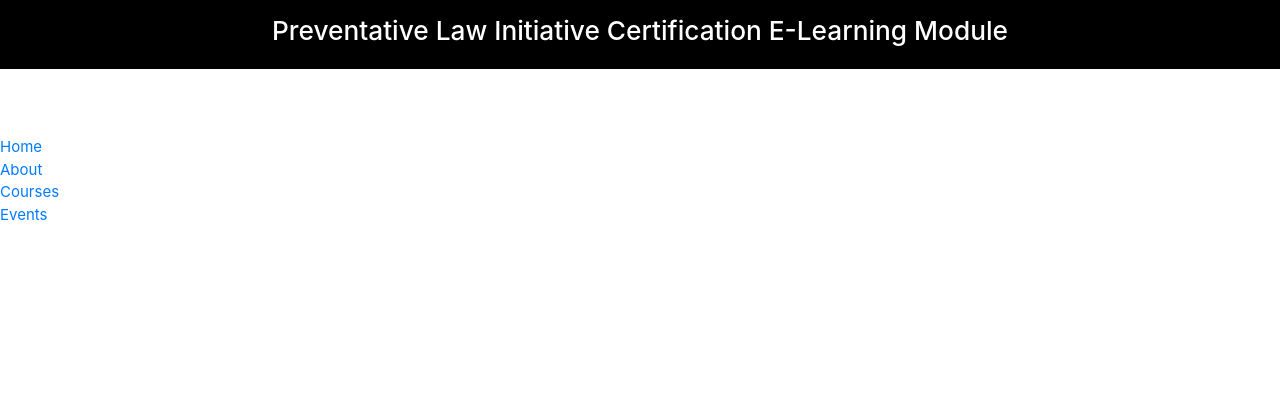
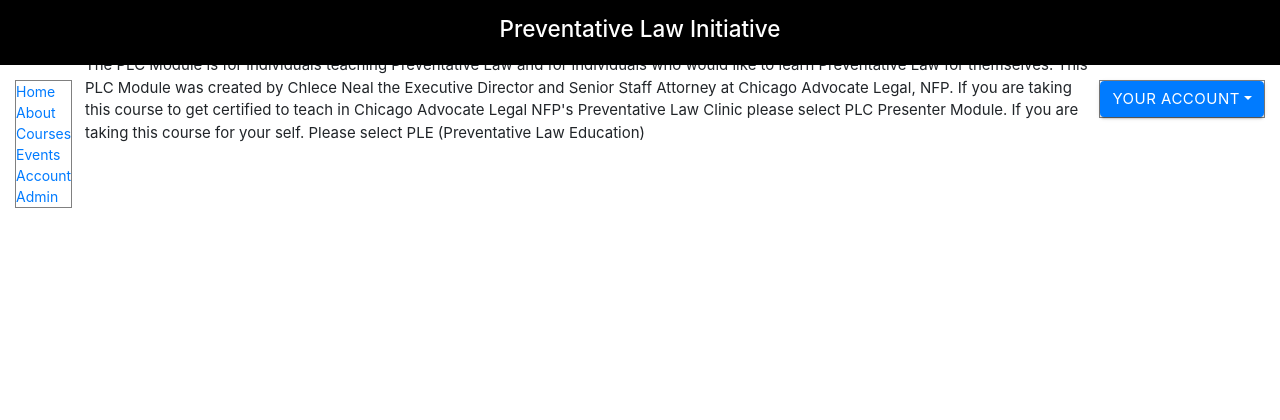
Before and after one commit to CNWNMURRAY/PLI-COMP490, a Django app: page /PLCert/courses/ in a window 1280 px wide. Shown: the top 420 px of the page. Run offline with Django 3.2, Linux system fonts and the light colour scheme; data that the repository does not hold is empty; some libraries are stand-ins or nearby versions.

Commit message:
working on layout

```diff
--- a/PLI/PLCert/templates/PLCert/courses.html
+++ b/PLI/PLCert/templates/PLCert/courses.html
@@ -2,7 +2,27 @@
 {% load staticfiles %}
 
 {% block content %}
-<div class = "title"></div>
-<h3 class="center-align">Courses</h3>
+<h3 class="center-align">Legal Information Courses</h3>
+
+<div class ="pagination">
+        <ul class="courses">
+        {% for courses in courses %}
+        <li  style="color:0038a8;" class="nav-item"><a class="nav-link" href="/PLCert/courses/{{courses.id}}">{{courses.title}}</a></li>
+        {% endfor %}
+        </ul>
+</div>
+
+<div class = "container">
+        <p class="courses">
+            The PLC Module is for individuals teaching Preventative Law and for individuals
+        who would like to learn  Preventative Law for themselves.
+        This PLC Module was created by Chlece Neal the Executive Director and Senior Staff
+        Attorney at Chicago Advocate Legal, NFP.
+        If you are taking this course to get certified to teach in Chicago Advocate
+        Legal NFP's Preventative Law Clinic please select PLC Presenter Module.
+        If you are taking this course for your self. Please select PLE (Preventative
+        Law Education)
+        </p>
+</div>
 
 {% endblock %}
--- a/PLI/PLCert/templates/PLCert/layout.html
+++ b/PLI/PLCert/templates/PLCert/layout.html
@@ -13,7 +13,6 @@
             text-align: center;
             width: 100%;
         }
-
         footer {
             padding: 1em;
             position: fixed;
@@ -30,50 +29,51 @@
             text-align: center;
         }
 
-                button {
-                    background-color:0038a8;
+        .navbar-nav{
+            float: left;
+            display: block;
+            margin-top: 80px;
+            font-size: 14px;
+            border: 1px solid gray;
         }
 
         .dropdown{
             float: right;
-                    max-width: 10em;
-
+            margin-top: 80px;
+            border: 1px solid gray;
         }
 
-                .dropdown-menu  {
-                    border: none;
+        button .btn btn-primary dropdown-toggle{
+            background-color:goldenrod;
+            font-size: 14px;
         }
 
-                .navbar-nav  {
-                    float: left;
-                    position: absolute;
-                    margin-top: 100px;
-
+        .container{
+            margin-left: 180px;
+            margin-top: 50%;
+            padding-left: 1em;
         }
 
-                .course_container {
-                    float: left;
-
+        p .introduction {
+            margin-top: 50%;
         }
 
-                .navbar-nav li {
-                    list-style-type: none;
-                    padding: 0;
+        .pagination {
+            display: inline-block;
+            margin-left: 80px;
         }
 
-                .navbar-nav li a {
+        .pagination li a {
+            color: black;
+            float: left;
+            padding: 8px 10px;
             text-decoration: none;
         }
 
-                p {
-                    margin-left: 180px;
-                    margin-top: 50%;
-                    border-left: 1px solid gray;
-                    padding-left: 1em;
 
-                }
+
+
 </style>
-
 <head>
   <meta charset="utf-8">
   <!--To ensure proper rendering and touch zooming-->
@@ -109,10 +109,10 @@
 <body>
 <div class="container-fluid">
     <header class="main">
-        <h3> Preventative Law Initiative Certification E-Learning Module</h3>
+        <h4> Preventative Law Initiative</h4>
     </header>
-        <div class="dropdown"></div>
-            <button type="button" class="btn btn-primary dropdown-toggle" data-toggle="dropdown">Account</button>
+        <div class="dropdown">
+            <button type="button" class="btn btn-primary dropdown-toggle" data-toggle="dropdown"> Your Account</button>
                 <div class="dropdown-menu">
                     <a class="dropdown-item" href="/PLCert/LogoutReg">Logout</a>
                     <a class="dropdown-item" href="/admin">Admin</a>
@@ -121,10 +121,12 @@
         </div>
 
     <div class="navbar-nav">
-          <li><a href="/PLCert/index">Home</a></li>
+          <li><a href="/PLCert">Home</a></li>
           <li><a href="/PLCert/about">About</a></li>
           <li><a href="/PLCert/courses">Courses</a></li>
           <li><a href="/PLCert/Events">Events</a></li>
+          <li><a href="/PLCert/LogoutReg">Account</a></li>
+          <li><a href="/admin">Admin</a></li>
     </div>
     <!-- anything in the block content will show up only on the index page-->
         {% block content %}
--- a/PLI/PLCert/views.py
+++ b/PLI/PLCert/views.py
@@ -22,7 +22,15 @@
     return render(request, 'PLCert/about.html')
 
 def courses(request):
-    return render(request, 'PLCert/courses.html')
+    courses =  Course.objects.all()
+    #variable set equal to Course from models to get all courses.
+    #next pass course object into template using context
+    context = {
+        'title': 'Courses',
+        'courses':courses
+    }
+
+    return render(request, 'PLCert/courses.html', context)
 
 def profile(request):
     return render(request, 'PLCert/Profile.html')
```
Also changed, not shown: PLI/PLCert/templates/PLCert/about.html (+7 -14 lines), PLI/PLCert/templates/PLCert/index.html (+5 -8 lines), Resources/scrap.html (added, +71 -0 lines). Lines whose indentation alone changed are shown as unchanged.
